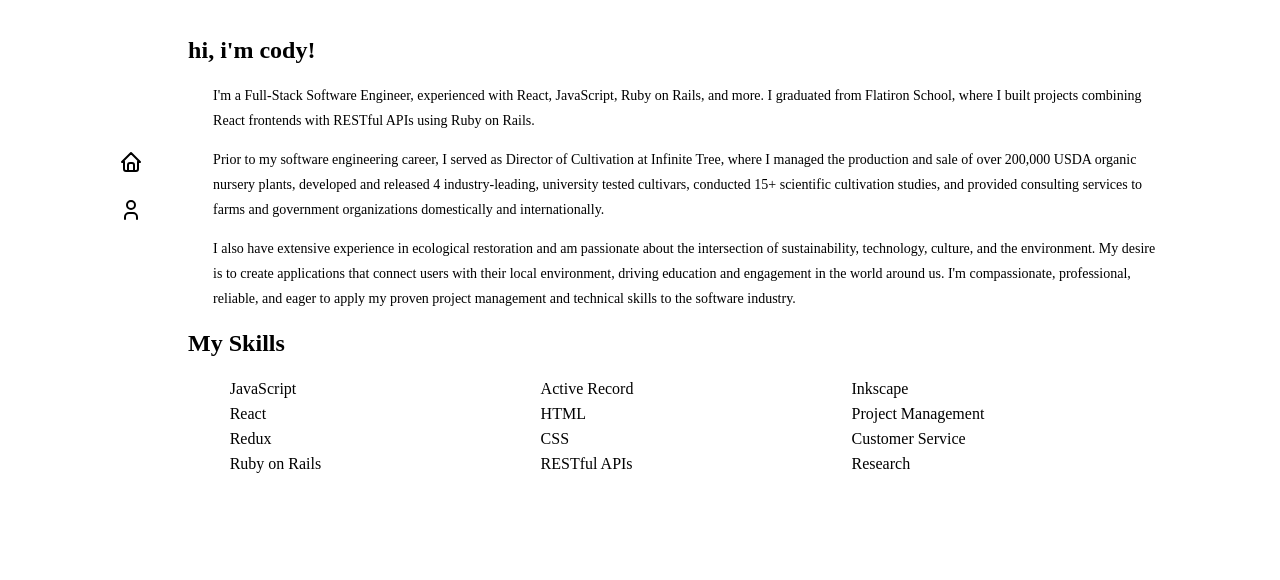
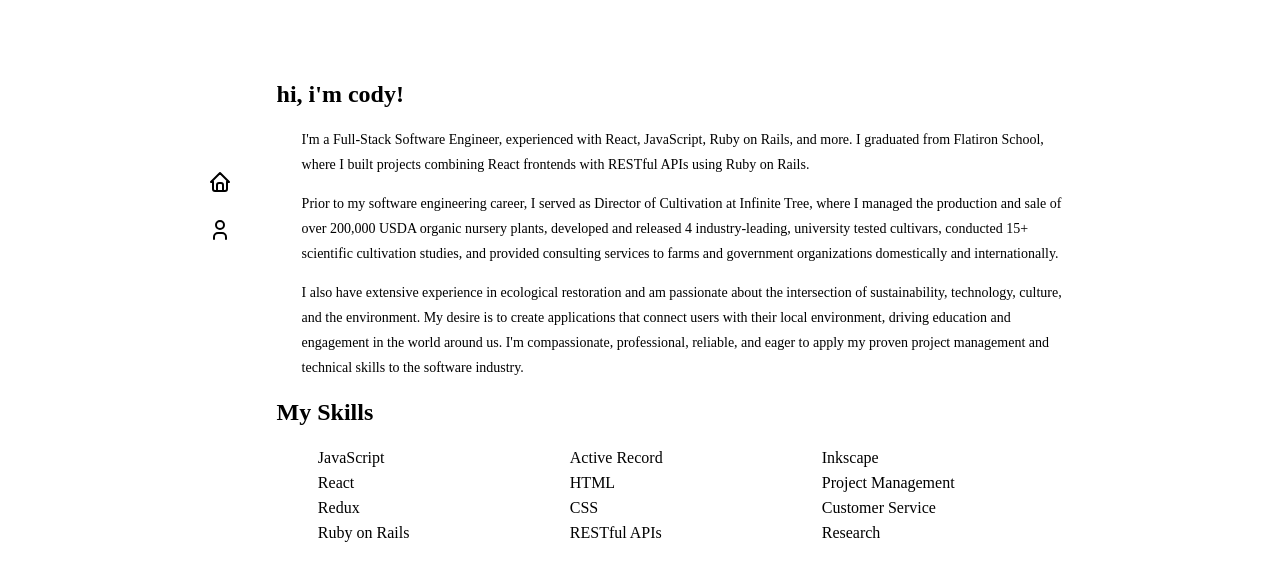
Before and after one commit to cody-barker/portfolio-website, a React (Create React App) app: page /about in a window 1280 px wide. Shown: the top 580 px of the page. Built offline with nearby package versions, Linux system fonts and the light colour scheme.

Commit message:
set about-container top margin to 5%

```diff
--- a/src/styles/App.css
+++ b/src/styles/App.css
@@ -8,9 +8,9 @@ body {
 }
 
 main {
-  margin-left: 8%;
-  margin-right: 8%;
-  height: 45vh;
+  margin-left: 15%;
+  margin-right: 15%;
+  height: 50vh;
   display: flex;
 }
 
@@ -100,6 +100,7 @@ button:hover {
 }
 
 .about-container {
+  margin-top: 5%;
   padding: 10px;
   line-height: 25px;
 }
```
